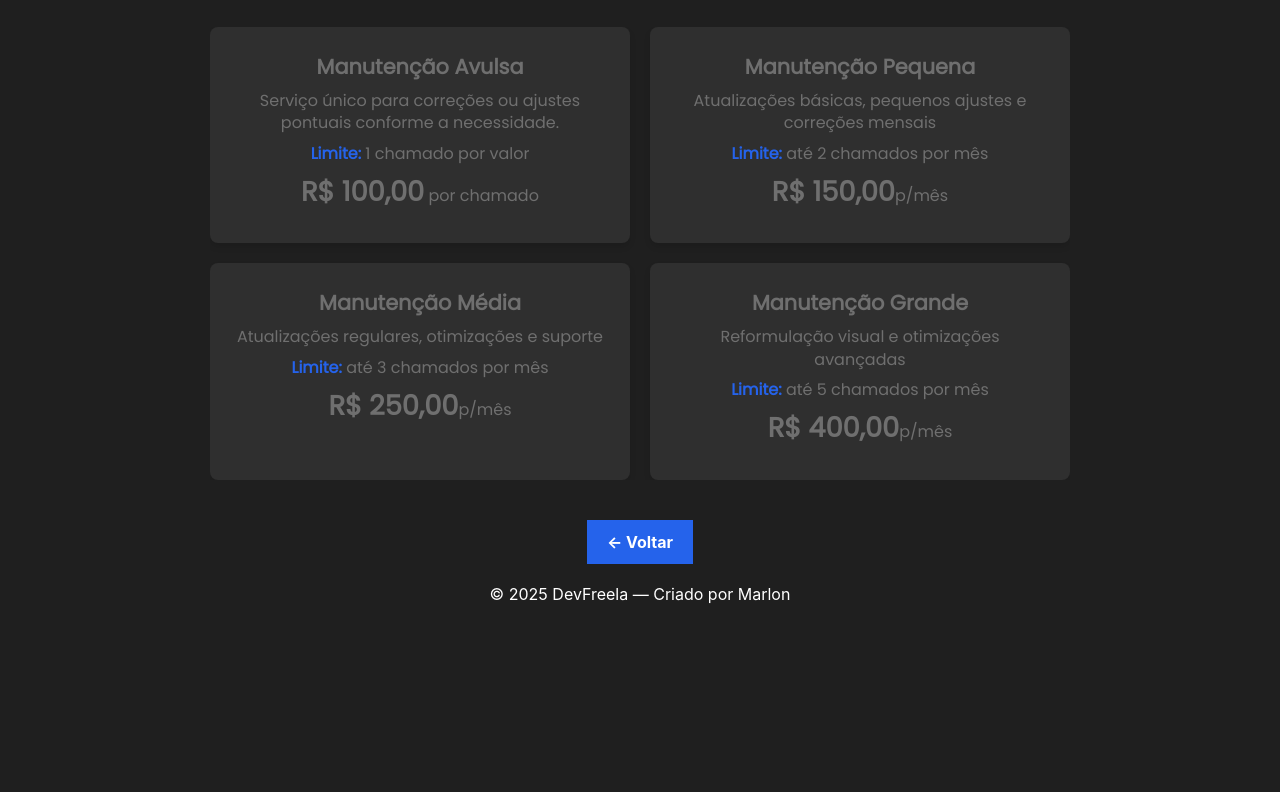
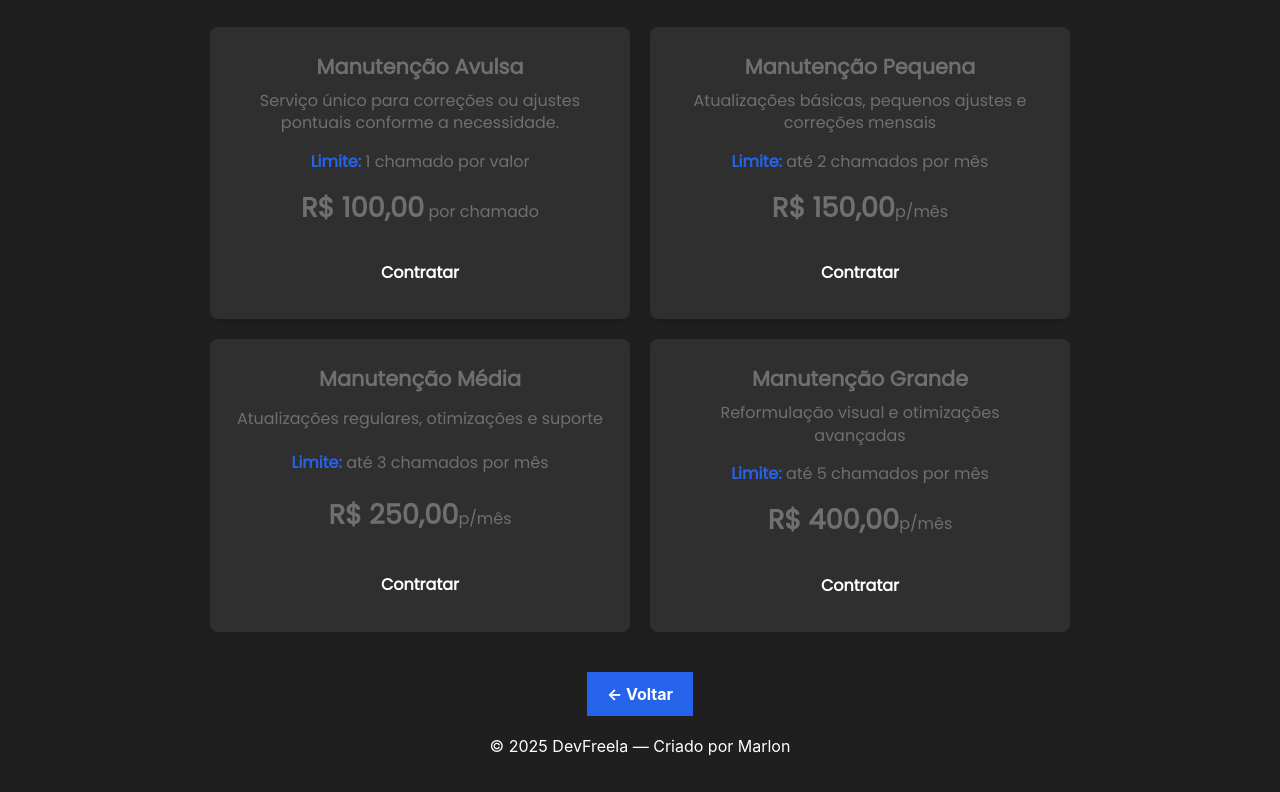
Before and after one commit to marlonschulze/DevFreela, a plain HTML site: page html/manutenções.html in a window 1280 px wide. Shown: the part 148-940 px from the top of the page. Before the commit the page ends 800 px from the top, so only its background shows below. Drawn offline with nearby package versions, Linux system fonts and the light colour scheme.

Commit message:
Adição de contratar diretamente manutenções

```diff
--- a/css/manutencao.css
+++ b/css/manutencao.css
@@ -68,13 +68,15 @@ main{
   margin-bottom: 30px;
 }
 
-
-
 .card{
+  display: flex;
+  flex-direction: column;
+  justify-content: space-between;
   background-color: #2f2f2f; /* cor sólida azul escuro */
   color: #6f6f6f;
   padding: 24px;
   border-radius: 8px;
+  height: 100%;
   transition: background-color 0.3s ease, color 0.3s ease;
   cursor: pointer;
   box-shadow: 0 4px 6px rgba(0,0,0,0.1);
@@ -97,6 +99,22 @@ main{
 .valor{
   font-size: 1.7rem;
   color: #6f6f6f;
+}
+
+.btn-contratar {
+  display: inline-block;
+  margin-top: 15px;
+  background-color: var(--azul);
+  color: white;
+  padding: 10px 20px;
+  text-decoration: none;
+  border-radius: 8px;
+  font-weight: bold;
+  transition: 0.3s;
+}
+
+.btn-contratar:hover {
+  background-color: #1e40af;
 }
 
 .card:hover {
--- a/html/manutenções.html
+++ b/html/manutenções.html
@@ -27,24 +27,28 @@
           <p>Serviço único para correções ou ajustes pontuais conforme a necessidade.</p>
           <p><strong class="limite">Limite: </strong>1 chamado por valor</p>
           <p><strong class="valor">R$ 100,00</strong> por chamado</p>
+          <a href="#" class="btn-contratar" data-plano="Manutenção Avulsa" data-preco="100,00">Contratar</a>
         </div>
         <div class="card">
           <h3>Manutenção Pequena</h3>
           <p>Atualizações básicas, pequenos ajustes e correções mensais</p>
           <p><strong class="limite">Limite: </strong>até 2 chamados por mês</p>
           <p><strong class="valor">R$ 150,00</strong>p/mês</p>
+          <a href="#" class="btn-contratar" data-plano="Manutenção Pequeno" data-preco="150,00">Contratar</a>
         </div>
         <div class="card">
           <h3>Manutenção Média</h3>
           <p>Atualizações regulares, otimizações e suporte</p>
           <p><strong class="limite">Limite: </strong>até 3 chamados por mês</p>
           <p><strong class="valor">R$ 250,00</strong>p/mês</p>
+          <a href="#" class="btn-contratar" data-plano="Manutenção Media" data-preco="250,00">Contratar</a>
         </div>
         <div class="card">
           <h3>Manutenção Grande</h3>
           <p>Reformulação visual e otimizações avançadas</p>
           <p><strong class="limite">Limite: </strong>até 5 chamados por mês</p>
           <p><strong class="valor">R$ 400,00</strong>p/mês</p>
+          <a href="#" class="btn-contratar" data-plano="Manutenção Grande" data-preco="400,00">Contratar</a>
         </div>
       </div>
     </section>
--- a/js/manutencao.js
+++ b/js/manutencao.js
@@ -0,0 +1,18 @@
+document.addEventListener("DOMContentLoaded", function () {
+  const buttons = this.querySelectorAll('.btn-contratar');
+  const num = "5551995563343";
+
+  buttons.forEach(btn => {
+    btn.addEventListener('click', function(e) {
+      e.preventDefault();
+      console.log('clicado')
+      const plano = this.dataset.plano;
+      const preco = this.dataset.preco;
+
+      const mensagem = `Olá! Gostaria de contratar o *${plano}* no valor de *R$ ${preco}*.`;
+      const link = `https://wa.me/${num}?text=${encodeURIComponent(mensagem)}`;
+
+      window.location.href = link;
+    })
+  })
+})
```
